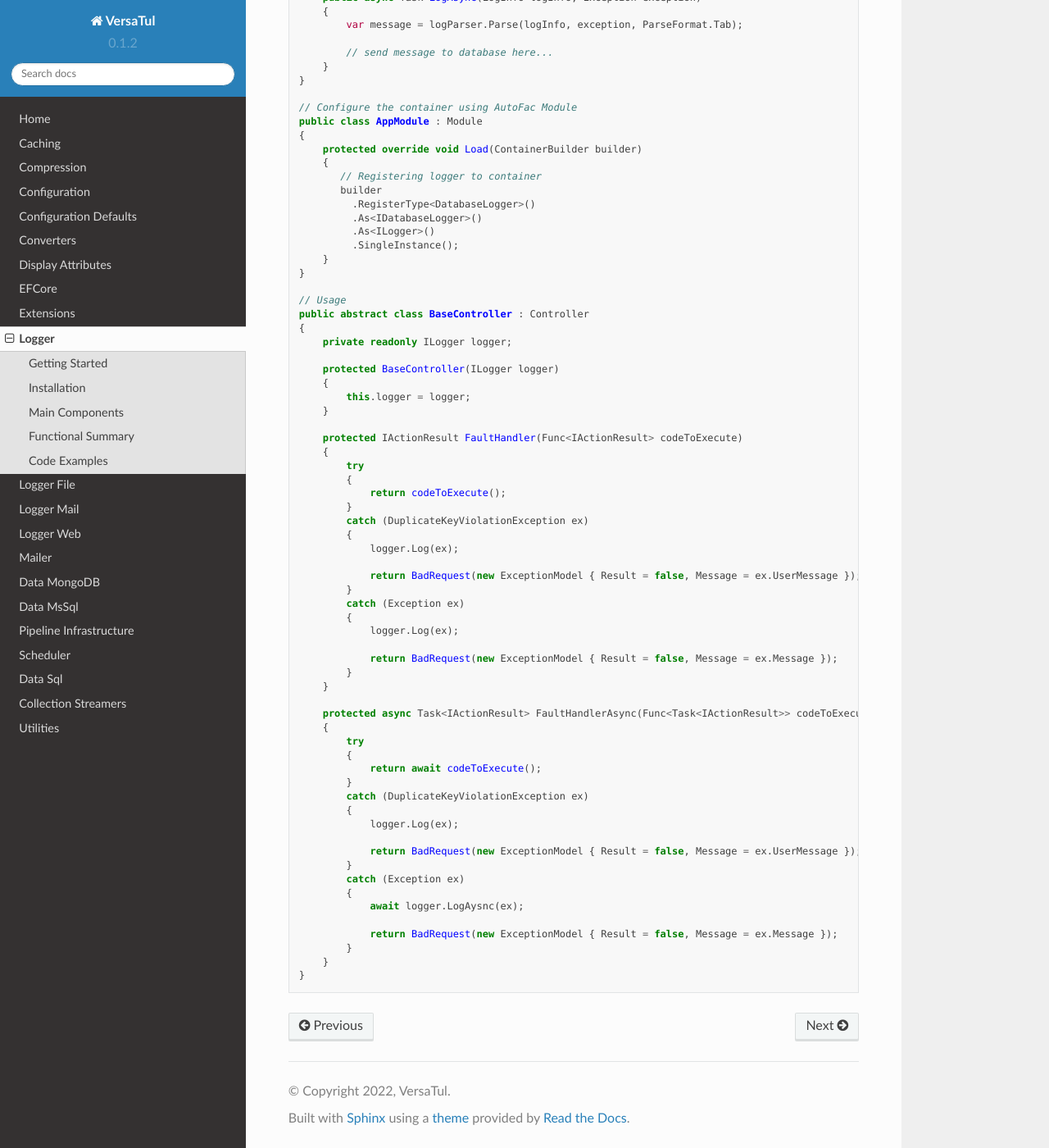
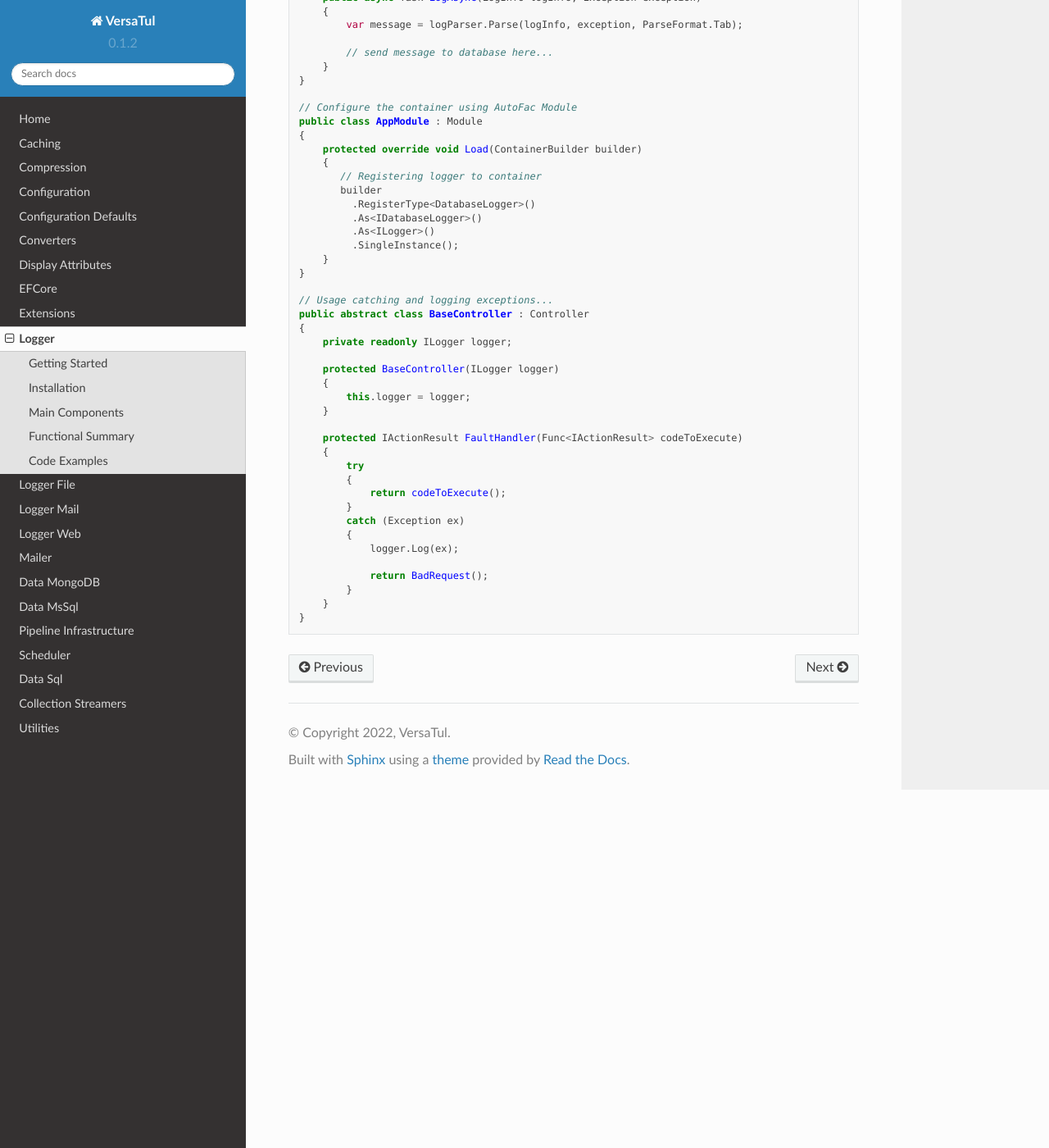
Before and after one commit to BjornWilliams/DocsVersaTul, a Sphinx documentation site: the page built from docs/source/logger.rst, in a window 1280 px wide and 1400 px high, scrolled down 1588 px. Shown: the whole window at 82% size. Built offline with Sphinx 7.4.7 and the Read the Docs theme 2.0.0, drawn with Linux system fonts in a browser that asks for light colours; some of the changed text lies outside the part shown.

Commit message:
Update logger.rst
clean up code

```diff
--- a/docs/source/logger.rst
+++ b/docs/source/logger.rst
@@ -3,8 +3,9 @@ Logger
 
 Getting Started
 ----------------
-The VersaTul Logger project provides all the common functionality needed by the other logging projects.
-It provides the contractual interface that a logging project must support in order to be consistent across different logging projects.
+The VersaTul Logger project provides all the common functionality used by all VersaTul loggers.
+This project provides the interfaces used in order to keep consistency across all the different logger apps,
+such as FileLogger, MailLogger, and WebLogger.
 
 Installation
 ------------
@@ -90,7 +91,7 @@ Code Examples
         }
     }
 
-    // Usage
+    // Usage catching and logging exceptions...
     public abstract class BaseController : Controller
     {
         private readonly ILogger logger;
@@ -106,37 +107,11 @@ Code Examples
             {
                 return codeToExecute();
             }
-            catch (DuplicateKeyViolationException ex)
-            {
-                logger.Log(ex);
-
-                return BadRequest(new ExceptionModel { Result = false, Message = ex.UserMessage });
-            }
             catch (Exception ex)
             {
                 logger.Log(ex);
 
-                return BadRequest(new ExceptionModel { Result = false, Message = ex.Message });
-            }
-        }
-
-        protected async Task<IActionResult> FaultHandlerAsync(Func<Task<IActionResult>> codeToExecute)
-        {
-            try
-            {
-                return await codeToExecute();
-            }
-            catch (DuplicateKeyViolationException ex)
-            {
-                logger.Log(ex);
-
-                return BadRequest(new ExceptionModel { Result = false, Message = ex.UserMessage });
-            }
-            catch (Exception ex)
-            {
-                await logger.LogAysnc(ex);
-
-                return BadRequest(new ExceptionModel { Result = false, Message = ex.Message });
+                return BadRequest();
             }
         }
     }
```
